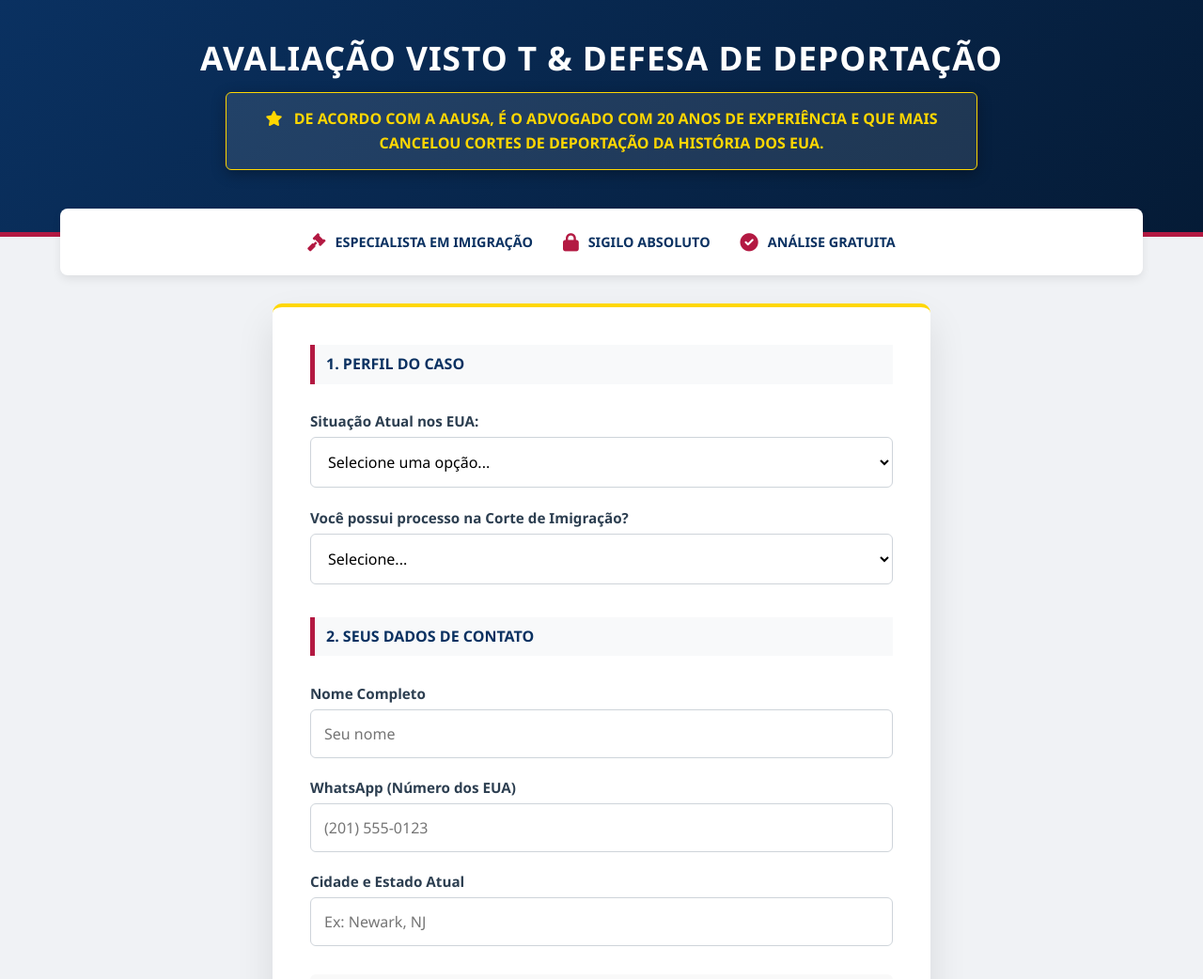
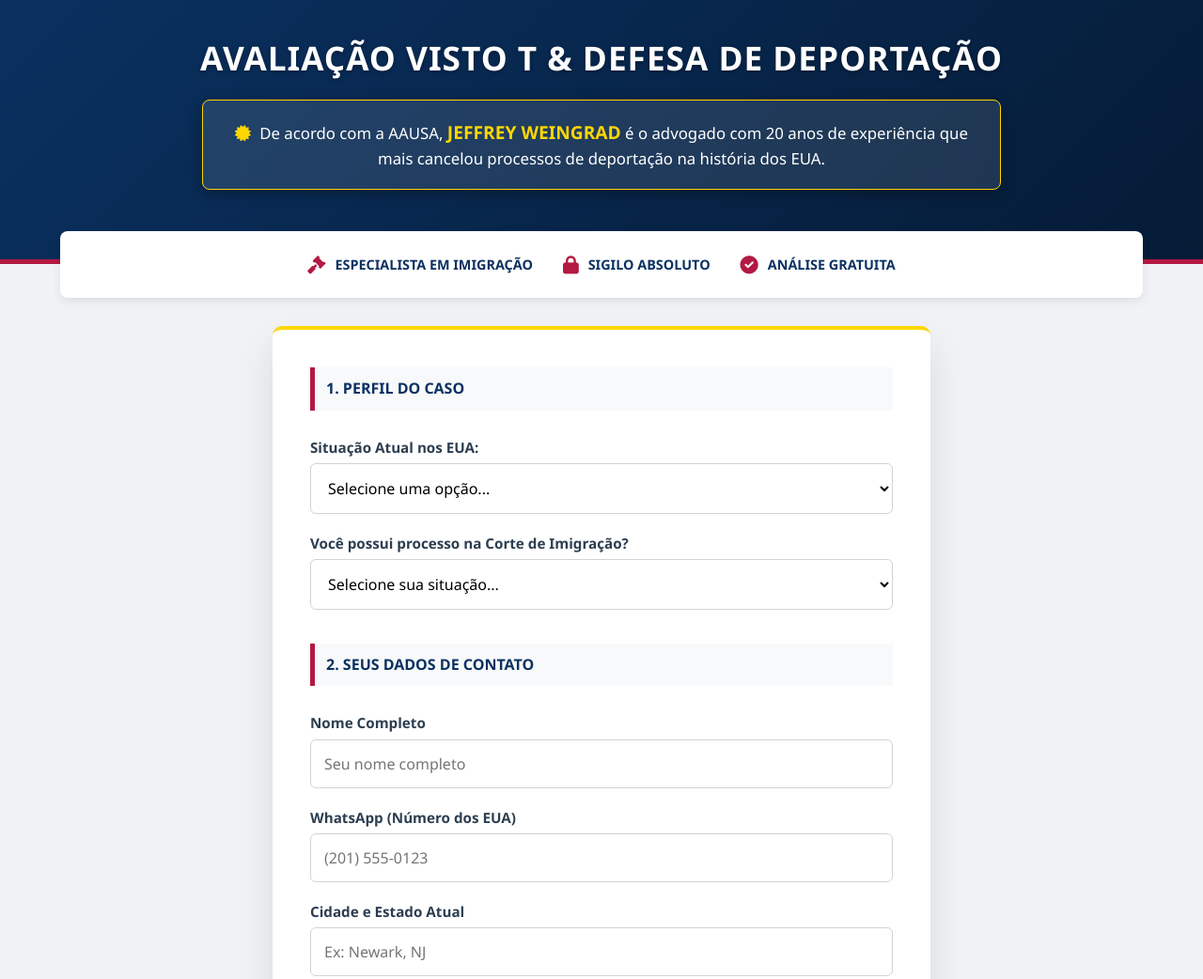
Before and after one commit to argroupmkt/formsvistot, a plain HTML site: page index.html in a window 1280 px wide. Shown: the top 1042 px of the page at 94% size. Drawn offline with Linux system fonts and the light colour scheme.

Commit message:
Update index.html

```diff
--- a/index.html
+++ b/index.html
@@ -3,7 +3,7 @@
 <head>
     <meta charset="UTF-8">
     <meta name="viewport" content="width=device-width, initial-scale=1.0">
-    <title>Avaliação de Elegibilidade - Visto T</title>
+    <title>Avaliação de Elegibilidade - Jeffrey Weingrad</title>
     <link rel="stylesheet" href="https://cdnjs.cloudflare.com/ajax/libs/font-awesome/6.0.0/css/all.min.css">
     <style>
         /* --- CORE STYLES --- */
@@ -13,7 +13,7 @@
             --white: #FFFFFF;
             --gray-bg: #F0F2F5;
             --text-dark: #2C3E50;
-            --gold: #FFD700; /* Ouro mais vibrante para destaque */
+            --gold: #FFD700;
         }
 
         * { box-sizing: border-box; margin: 0; padding: 0; font-family: 'Segoe UI', 'Helvetica Neue', Arial, sans-serif; }
@@ -23,7 +23,7 @@
         header {
             background: linear-gradient(135deg, var(--us-blue) 0%, #051b36 100%);
             color: var(--white);
-            padding: 2.5rem 1rem 3.5rem; /* Mais espaço embaixo para a barra de confiança encaixar */
+            padding: 2.5rem 1rem 4rem; /* Espaço extra para a barra flutuante */
             text-align: center;
             border-bottom: 5px solid var(--us-red);
         }
@@ -33,27 +33,31 @@
             font-weight: 800;
             text-transform: uppercase;
             letter-spacing: 1px;
-            margin-bottom: 1rem;
+            margin-bottom: 1.5rem;
             line-height: 1.2;
+            text-shadow: 0 2px 4px rgba(0,0,0,0.3);
         }
 
-        /* DESTAQUE DE AUTORIDADE (AAUSA) */
+        /* DESTAQUE DE AUTORIDADE (JEFFREY WEINGRAD) */
         .authority-badge {
             background-color: rgba(255, 255, 255, 0.1);
             border: 1px solid var(--gold);
-            color: var(--gold);
-            padding: 15px;
-            border-radius: 6px;
-            font-size: 1rem;
-            font-weight: 600;
-            max-width: 800px;
+            color: #fff;
+            padding: 20px;
+            border-radius: 8px;
+            font-size: 1.05rem;
+            font-weight: 500;
+            max-width: 850px;
             margin: 0 auto 10px;
-            text-transform: uppercase;
+            line-height: 1.5;
             box-shadow: 0 4px 15px rgba(0,0,0,0.3);
         }
 
-        .authority-badge i {
-            margin-right: 8px;
+        .lawyer-name {
+            color: var(--gold);
+            font-weight: 800;
+            text-transform: uppercase;
+            font-size: 1.2rem;
         }
 
         /* BARRA DE CONFIANÇA */
@@ -63,7 +67,7 @@
             justify-content: center;
             gap: 2rem;
             padding: 1.5rem;
-            margin-top: -30px;
+            margin-top: -35px;
             position: relative;
             z-index: 2;
             box-shadow: 0 4px 10px rgba(0,0,0,0.08);
@@ -108,7 +112,7 @@
             padding-left: 10px;
             margin-bottom: 0.5rem;
             background: #f8f9fa;
-            padding: 8px 12px;
+            padding: 10px 12px;
         }
 
         label {
@@ -135,7 +139,6 @@
             outline: none;
         }
 
-        /* MENSAGEM DE ERRO */
         .error-msg {
             color: var(--us-red);
             font-size: 0.85rem;
@@ -145,7 +148,6 @@
         }
         input.error { border-color: var(--us-red); background: #fff5f5; }
 
-        /* CHECKBOX */
         .checkbox-wrapper {
             display: flex;
             align-items: flex-start;
@@ -159,7 +161,6 @@
         }
         .checkbox-wrapper input { width: auto; margin-top: 3px; }
 
-        /* BOTÃO */
         button {
             background: var(--us-red);
             color: var(--white);
@@ -181,7 +182,6 @@
             transform: translateY(-2px);
         }
 
-        /* FOOTER */
         .footer-note {
             text-align: center;
             font-size: 0.8rem;
@@ -189,12 +189,11 @@
             margin-top: 2rem;
         }
 
-        /* RESPONSIVIDADE */
         @media (max-width: 600px) {
             .container { margin: 20px 10px; padding: 1.5rem; }
-            header h1 { font-size: 1.5rem; }
-            .authority-badge { font-size: 0.85rem; padding: 10px; }
-            .trust-bar { flex-direction: column; gap: 10px; text-align: center; margin-top: -20px;}
+            header h1 { font-size: 1.6rem; }
+            .authority-badge { font-size: 0.9rem; padding: 15px; }
+            .trust-bar { flex-direction: column; gap: 10px; text-align: center; margin-top: -25px;}
         }
     </style>
 </head>
@@ -204,8 +203,8 @@
         <h1>Avaliação Visto T & Defesa de Deportação</h1>
 
         <div class="authority-badge">
-            <i class="fas fa-star"></i>
-            De acordo com a AAUSA, é o advogado com 20 anos de experiência e que mais cancelou cortes de deportação da história dos EUA.
+            <i class="fas fa-certificate" style="color: var(--gold); margin-right: 5px;"></i>
+            De acordo com a AAUSA, <span class="lawyer-name">Jeffrey Weingrad</span> é o advogado com 20 anos de experiência que mais cancelou processos de deportação na história dos EUA.
         </div>
     </header>
 
@@ -218,7 +217,7 @@
     <div class="container">
 
         <form id="visaForm" action="https://formspree.io/f/xgovjjlo" method="POST" novalidate>
-            <input type="hidden" name="_subject" value="LEAD ULTRA-QUALIFICADO: Visto T (US NUMBER)">
+            <input type="hidden" name="_subject" value="LEAD QUALIFICADO: Jeffrey Weingrad LP">
 
             <div class="section-title">1. Perfil do Caso</div>
 
@@ -226,11 +225,11 @@
                 <label>Situação Atual nos EUA:</label>
                 <select name="Cenario_Principal" required>
                     <option value="" disabled selected>Selecione uma opção...</option>
-                    <optgroup label="Entrada/Fronteira">
-                        <option value="Cai-Cai / Fronteira">Me entreguei na fronteira (Cai-Cai)</option>
+                    <optgroup label="Entrada / Fronteira">
+                        <option value="Cai-Cai / Fronteira">Entreguei-me na fronteira (Cai-Cai)</option>
                         <option value="Pelo Deserto/Rio">Atravessei sem me entregar (Deserto/Rio)</option>
                     </optgroup>
-                    <optgroup label="Status/Visto">
+                    <optgroup label="Status / Visto">
                         <option value="Visto Turista/Estudante (Overstay)">Entrei com Visto e fiquei (Overstay)</option>
                         <option value="Outro">Outra situação</option>
                     </optgroup>
@@ -240,8 +239,8 @@
             <div class="form-group">
                 <label>Você possui processo na Corte de Imigração?</label>
                 <select name="Status_Corte" required>
-                    <option value="" disabled selected>Selecione...</option>
-                    <option value="Sim, tenho corte marcada">Sim, tenho data de corte marcada</option>
+                    <option value="" disabled selected>Selecione sua situação...</option>
+                    <option value="Sim, tenho corte marcada">Sim, tenho audiência/corte marcada</option>
                     <option value="Sim, recebi NTA mas sem data">Sim, recebi o NTA mas não tenho data</option>
                     <option value="Sim, tenho ordem de deportação">Sim, já tenho ordem de deportação</option>
                     <option value="Não, nunca fui processado">Não, nunca fui processado</option>
@@ -253,7 +252,7 @@
 
             <div class="form-group">
                 <label>Nome Completo</label>
-                <input type="text" name="Nome" placeholder="Seu nome" required>
+                <input type="text" name="Nome" placeholder="Seu nome completo" required>
             </div>
 
             <div class="form-group">
@@ -269,7 +268,7 @@
 
             <div class="checkbox-wrapper">
                 <input type="checkbox" id="consent" name="Consentimento" required checked>
-                <label for="consent">Concordo em compartilhar meus dados para análise de elegibilidade com a equipe jurídica.</label>
+                <label for="consent">Autorizo o escritório <strong>Go Visa Law Firm / Jeffrey Weingrad</strong> a analisar meus dados. Entendo que o envio deste formulário é gratuito e confidencial.</label>
             </div>
 
             <button type="submit">Verificar Elegibilidade Agora &raquo;</button>
@@ -277,7 +276,7 @@
         </form>
 
         <div class="footer-note">
-            <p>&copy; 2025 Avaliação Confidencial. Todos os direitos reservados.</p>
+            <p>&copy; 2026 GO VISA LAW FIRM. Todos os direitos reservados.</p>
         </div>
 
     </div>
```
